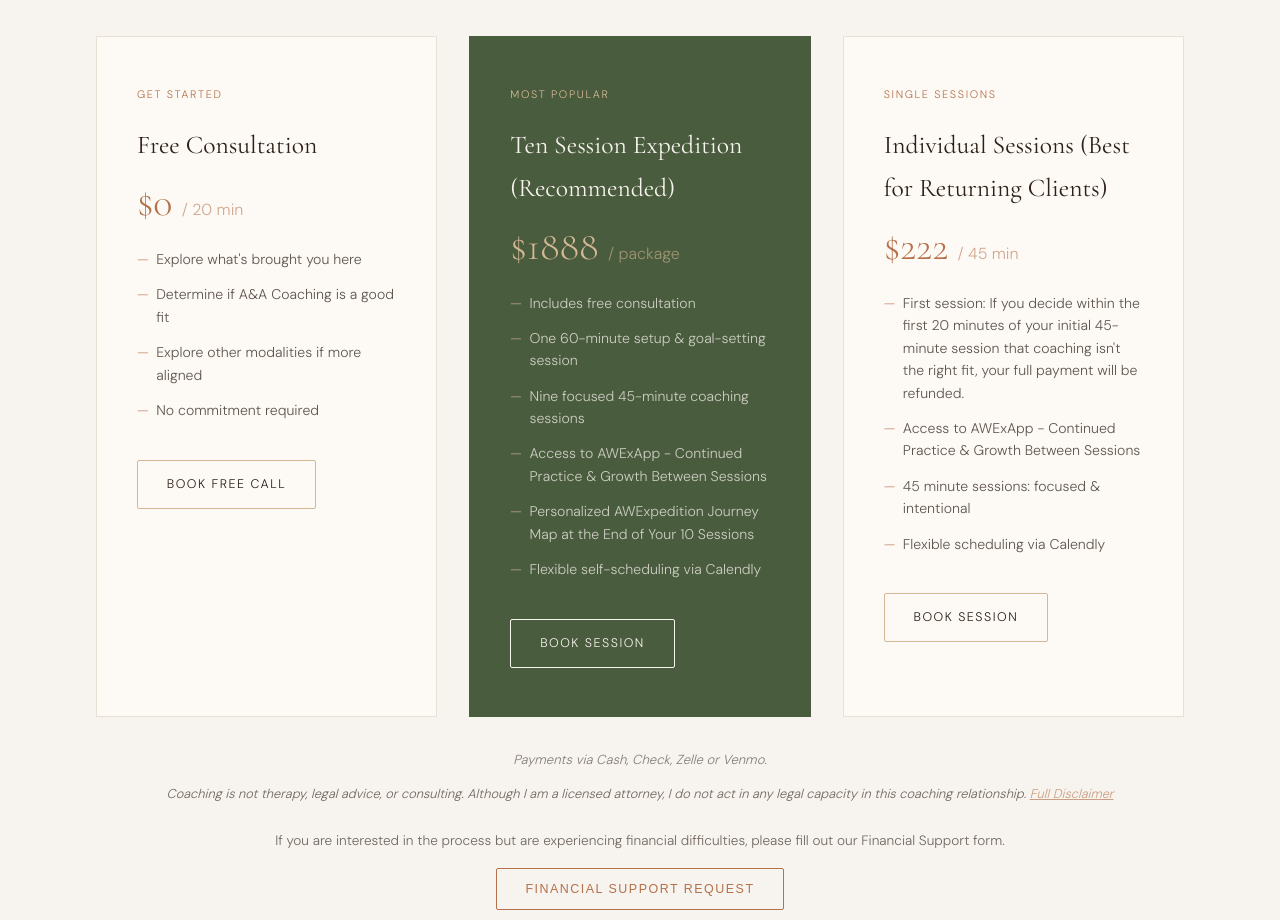
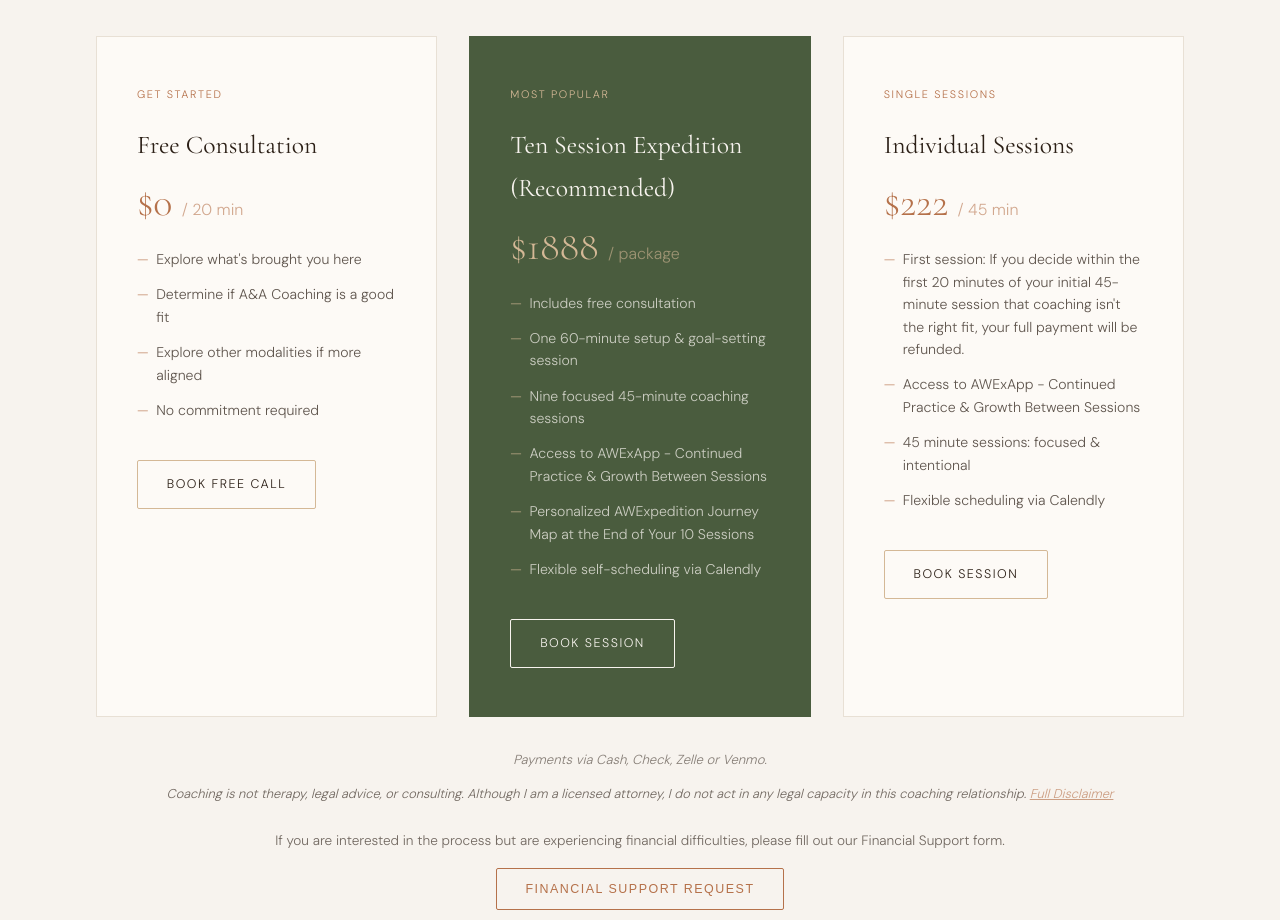
Before and after one commit to tanthrv/awexpedition, a plain HTML site: page index.html in a window 1280 px wide. Shown: the part 5640-6560 px from the top of the page. Drawn offline with nearby package versions, Linux system fonts and the light colour scheme.

Commit message:
Update session title for individual coaching

```diff
--- a/index.html
+++ b/index.html
@@ -569,7 +569,7 @@
     </div>
     <div class="service-card">
       <span class="service-tag">Single Sessions</span>
-      <h3>Individual Sessions (Best for Returning Clients)</h3>
+      <h3>Individual Sessions</h3>
       <div class="service-price">$222 <span>/ 45 min</span></div>
       <ul>
         <li>First session: If you decide within the first 20 minutes of your initial 45-minute session that coaching isn't the right fit, your full payment will be refunded.</li>
```
